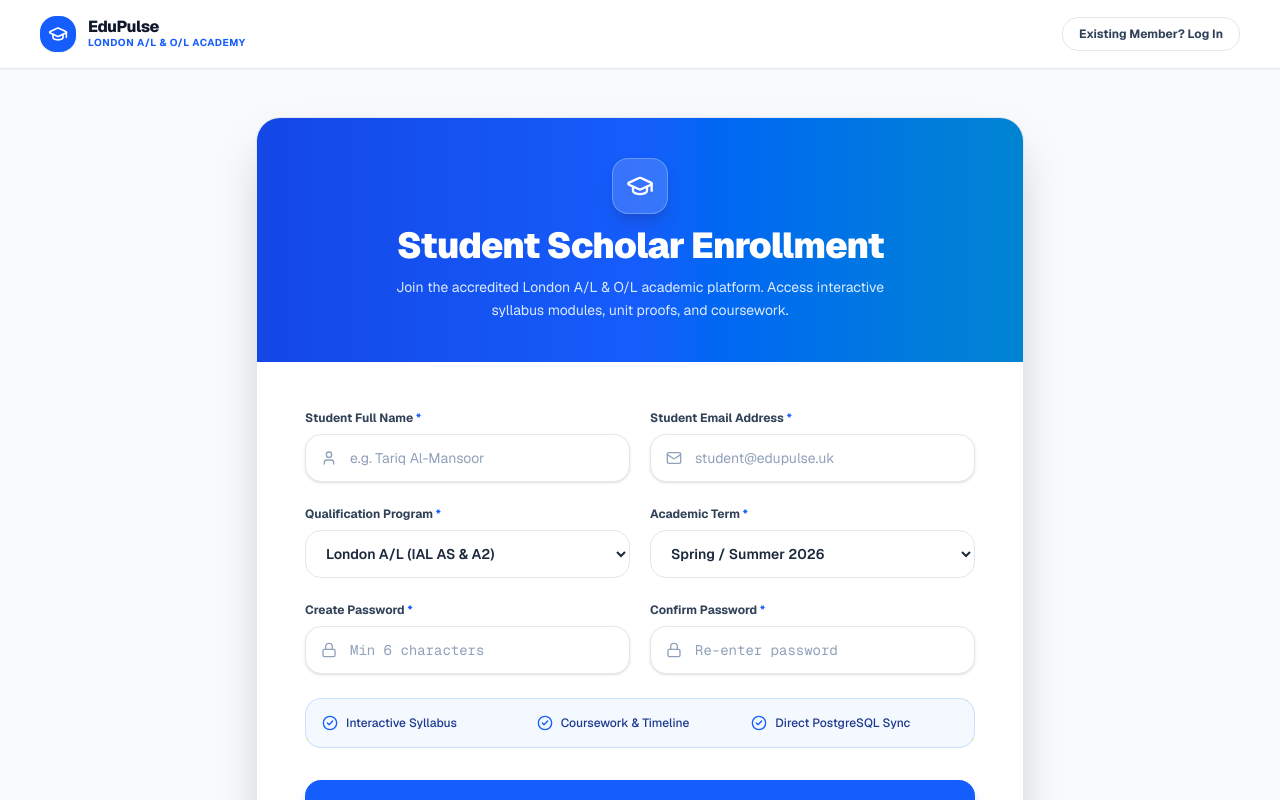
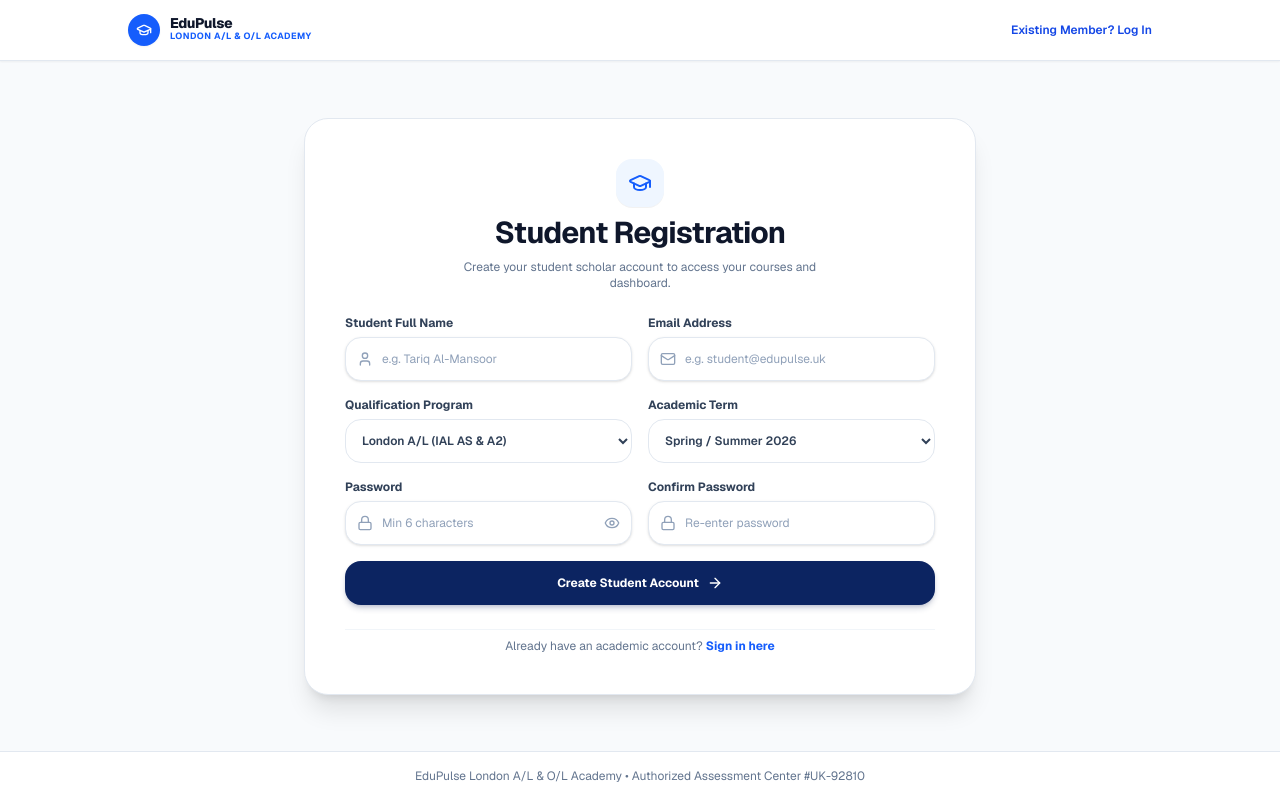
Before and after one commit to yashan223/lms, a Next.js app: page /register in a window 1280 px wide. Shown: the top 800 px of the page. Built offline with nearby package versions, Linux system fonts and the light colour scheme.

Commit message:
style: match registration form theme exactly with login form design and wider card

```diff
--- a/app/register/page.tsx
+++ b/app/register/page.tsx
@@ -6,19 +6,15 @@ import { useRouter } from "next/navigation";
 import { ConfirmationModal } from "@/components/ui/ConfirmationModal";
 import { Button } from "@/components/ui/button";
 import { Input } from "@/components/ui/input";
-import { Badge } from "@/components/ui/badge";
 import {
   GraduationCap,
   Lock,
   Mail,
   User,
   ArrowRight,
-  ShieldCheck,
-  BookOpen,
-  Calendar,
   AlertCircle,
-  Sparkles,
-  CheckCircle2,
+  Eye,
+  EyeOff,
 } from "lucide-react";
 
 export default function RegisterPage() {
@@ -30,6 +26,7 @@ export default function RegisterPage() {
   const [confirmPassword, setConfirmPassword] = useState("");
   const [qualification, setQualification] = useState("London A/L (IAL)");
   const [academicTerm, setAcademicTerm] = useState("Spring / Summer 2026");
+  const [showPassword, setShowPassword] = useState(false);
 
   const [loading, setLoading] = useState(false);
   const [errorMsg, setErrorMsg] = useState<string | null>(null);
@@ -89,18 +86,18 @@ export default function RegisterPage() {
 
   return (
     <div className="min-h-screen bg-[#f8fafc] text-slate-800 font-sans flex flex-col justify-between selection:bg-blue-600 selection:text-white">
-      {/* Top Academic Header */}
-      <header className="bg-white border-b border-slate-200 py-4 px-4 sm:px-10 shadow-xs">
-        <div className="max-w-7xl mx-auto flex items-center justify-between">
-          <Link href="/" className="flex items-center gap-3 group">
-            <div className="w-9 h-9 rounded-xl bg-blue-600 text-white flex items-center justify-center font-black text-base shadow-xs group-hover:scale-105 transition-transform">
-              <GraduationCap className="w-5 h-5 text-white" />
+      {/* Top Header */}
+      <header className="bg-white border-b border-slate-200 py-3.5 px-4 sm:px-8 shadow-xs">
+        <div className="max-w-5xl mx-auto flex items-center justify-between">
+          <Link href="/" className="flex items-center gap-2.5 group">
+            <div className="w-8 h-8 rounded-xl bg-blue-600 text-white flex items-center justify-center font-black text-sm shadow-xs group-hover:scale-105 transition-transform">
+              <GraduationCap className="w-4 h-4 text-white" />
             </div>
             <div className="flex flex-col">
-              <span className="font-extrabold text-base tracking-tight leading-none text-slate-900">
+              <span className="font-extrabold text-sm tracking-tight leading-none text-slate-900">
                 EduPulse
               </span>
-              <span className="text-[10px] font-bold tracking-wider text-blue-600 uppercase">
+              <span className="text-[9px] font-bold tracking-wider text-blue-600 uppercase">
                 London A/L & O/L Academy
               </span>
             </div>
@@ -108,102 +105,101 @@ export default function RegisterPage() {
 
           <Link
             href="/login"
-            className="px-4 py-2 rounded-xl border border-slate-200 hover:border-blue-300 hover:bg-blue-50 text-slate-700 hover:text-blue-700 text-xs font-bold transition-all"
+            className="text-xs font-semibold text-blue-700 hover:text-blue-800 transition-colors"
           >
             Existing Member? Log In
           </Link>
         </div>
       </header>
 
-      {/* Main Registration Form - BIGGER & WIDER */}
-      <main className="flex-1 flex items-center justify-center p-4 sm:p-8 lg:p-12">
-        <div className="max-w-3xl w-full bg-white rounded-3xl border border-slate-200 shadow-2xl overflow-hidden animate-in fade-in zoom-in-95 duration-300">
-          {/* Header Banner */}
-          <div className="bg-gradient-to-r from-blue-700 via-blue-600 to-sky-600 text-white p-8 sm:p-10 text-center relative overflow-hidden">
-            <div className="space-y-2.5 relative z-10">
-              <div className="w-14 h-14 rounded-2xl bg-white/15 border border-white/25 text-white flex items-center justify-center mx-auto mb-3 shadow-lg shadow-blue-900/30">
-                <GraduationCap className="w-7 h-7" />
+      {/* Main Registration Workspace - Matches Login Form Theme with Wider Layout */}
+      <main className="flex-1 flex items-center justify-center p-4 sm:p-6 lg:p-8">
+        <div className="max-w-2xl w-full bg-white rounded-3xl border border-slate-200 shadow-xl overflow-hidden animate-in fade-in zoom-in-95 duration-300">
+          <div className="p-6 sm:p-10 space-y-6">
+            {/* Title & Subtitle */}
+            <div className="text-center space-y-2">
+              <div className="w-12 h-12 rounded-2xl bg-blue-50 text-blue-600 flex items-center justify-center mx-auto mb-2 shadow-2xs">
+                <GraduationCap className="w-6 h-6" />
               </div>
-              <h1 className="text-2xl sm:text-3xl lg:text-4xl font-black tracking-tight text-white">
-                Student Scholar Enrollment
+              <h1 className="text-2xl sm:text-3xl font-bold tracking-tight text-slate-900">
+                Student Registration
               </h1>
-              <p className="text-sm text-blue-100 max-w-lg mx-auto leading-relaxed">
-                Join the accredited London A/L & O/L academic platform. Access interactive syllabus modules, unit proofs, and coursework.
+              <p className="text-xs text-slate-500 max-w-sm mx-auto">
+                Create your student scholar account to access your courses and dashboard.
               </p>
             </div>
-          </div>
 
-          {/* Form Body */}
-          <div className="p-8 sm:p-10 md:p-12 space-y-6">
+            {/* Error Alert */}
             {errorMsg && (
-              <div className="p-4 rounded-2xl bg-red-50 border border-red-200 text-red-700 text-sm flex items-center gap-3">
-                <AlertCircle className="w-5 h-5 shrink-0 text-red-500" />
+              <div className="p-3.5 rounded-xl bg-red-50 border border-red-200 text-red-700 text-xs flex items-center gap-2 animate-in fade-in">
+                <AlertCircle className="w-4 h-4 shrink-0" />
                 <span>{errorMsg}</span>
               </div>
             )}
 
-            <form onSubmit={handlePreSubmit} className="space-y-6">
-              <div className="grid grid-cols-1 md:grid-cols-2 gap-5">
+            {/* Form */}
+            <form onSubmit={handlePreSubmit} className="space-y-4">
+              <div className="grid grid-cols-1 sm:grid-cols-2 gap-4">
                 {/* Full Name */}
-                <div className="space-y-2">
+                <div className="space-y-1.5">
                   <label className="text-xs font-bold text-slate-700 block">
-                    Student Full Name <span className="text-blue-600">*</span>
+                    Student Full Name
                   </label>
                   <div className="relative">
-                    <User className="w-4 h-4 text-slate-400 absolute left-4 top-1/2 -translate-y-1/2" />
+                    <User className="w-4 h-4 text-slate-400 absolute left-3 top-1/2 -translate-y-1/2" />
                     <Input
                       required
                       placeholder="e.g. Tariq Al-Mansoor"
                       value={name}
                       onChange={(e) => setName(e.target.value)}
-                      className="pl-11 h-12 text-sm border-slate-200 rounded-2xl focus-visible:ring-blue-500"
+                      className="pl-9 h-11 text-xs border-slate-200 rounded-xl focus-visible:ring-blue-600"
                     />
                   </div>
                 </div>
 
                 {/* Email */}
-                <div className="space-y-2">
+                <div className="space-y-1.5">
                   <label className="text-xs font-bold text-slate-700 block">
-                    Student Email Address <span className="text-blue-600">*</span>
+                    Email Address
                   </label>
                   <div className="relative">
-                    <Mail className="w-4 h-4 text-slate-400 absolute left-4 top-1/2 -translate-y-1/2" />
+                    <Mail className="w-4 h-4 text-slate-400 absolute left-3 top-1/2 -translate-y-1/2" />
                     <Input
                       type="email"
                       required
-                      placeholder="student@edupulse.uk"
+                      placeholder="e.g. student@edupulse.uk"
                       value={email}
                       onChange={(e) => setEmail(e.target.value)}
-                      className="pl-11 h-12 text-sm border-slate-200 rounded-2xl focus-visible:ring-blue-500"
+                      className="pl-9 h-11 text-xs border-slate-200 rounded-xl focus-visible:ring-blue-600"
                     />
                   </div>
                 </div>
               </div>
 
               {/* Qualification & Academic Term */}
-              <div className="grid grid-cols-1 md:grid-cols-2 gap-5">
-                <div className="space-y-2">
+              <div className="grid grid-cols-1 sm:grid-cols-2 gap-4">
+                <div className="space-y-1.5">
                   <label className="text-xs font-bold text-slate-700 block">
-                    Qualification Program <span className="text-blue-600">*</span>
+                    Qualification Program
                   </label>
                   <select
                     value={qualification}
                     onChange={(e) => setQualification(e.target.value)}
-                    className="w-full h-12 rounded-2xl border border-slate-200 px-4 bg-white text-sm font-semibold text-slate-800 focus:ring-blue-500 focus:border-blue-500"
+                    className="w-full h-11 rounded-xl border border-slate-200 px-3 bg-white text-xs text-slate-700 font-semibold focus:ring-blue-600"
                   >
                     <option value="London A/L (IAL)">London A/L (IAL AS & A2)</option>
                     <option value="London O/L (IGCSE)">London O/L (IGCSE Foundation)</option>
                   </select>
                 </div>
 
-                <div className="space-y-2">
+                <div className="space-y-1.5">
                   <label className="text-xs font-bold text-slate-700 block">
-                    Academic Term <span className="text-blue-600">*</span>
+                    Academic Term
                   </label>
                   <select
                     value={academicTerm}
                     onChange={(e) => setAcademicTerm(e.target.value)}
-                    className="w-full h-12 rounded-2xl border border-slate-200 px-4 bg-white text-sm font-semibold text-slate-800 focus:ring-blue-500 focus:border-blue-500"
+                    className="w-full h-11 rounded-xl border border-slate-200 px-3 bg-white text-xs text-slate-700 font-semibold focus:ring-blue-600"
                   >
                     <option value="Spring / Summer 2026">Spring / Summer 2026</option>
                     <option value="Autumn / Winter 2026">Autumn / Winter 2026</option>
@@ -213,81 +209,73 @@ export default function RegisterPage() {
               </div>
 
               {/* Password & Confirm Password */}
-              <div className="grid grid-cols-1 md:grid-cols-2 gap-5">
-                <div className="space-y-2">
+              <div className="grid grid-cols-1 sm:grid-cols-2 gap-4">
+                <div className="space-y-1.5">
                   <label className="text-xs font-bold text-slate-700 block">
-                    Create Password <span className="text-blue-600">*</span>
+                    Password
                   </label>
                   <div className="relative">
-                    <Lock className="w-4 h-4 text-slate-400 absolute left-4 top-1/2 -translate-y-1/2" />
+                    <Lock className="w-4 h-4 text-slate-400 absolute left-3 top-1/2 -translate-y-1/2" />
                     <Input
-                      type="password"
+                      type={showPassword ? "text" : "password"}
                       required
                       placeholder="Min 6 characters"
                       value={password}
                       onChange={(e) => setPassword(e.target.value)}
-                      className="pl-11 h-12 text-sm border-slate-200 rounded-2xl font-mono focus-visible:ring-blue-500"
+                      className="pl-9 pr-9 h-11 text-xs border-slate-200 rounded-xl focus-visible:ring-blue-600"
                     />
+                    <button
+                      type="button"
+                      onClick={() => setShowPassword(!showPassword)}
+                      className="absolute right-3 top-1/2 -translate-y-1/2 text-slate-400 hover:text-slate-600"
+                    >
+                      {showPassword ? <EyeOff className="w-4 h-4" /> : <Eye className="w-4 h-4" />}
+                    </button>
                   </div>
                 </div>
 
-                <div className="space-y-2">
+                <div className="space-y-1.5">
                   <label className="text-xs font-bold text-slate-700 block">
-                    Confirm Password <span className="text-blue-600">*</span>
+                    Confirm Password
                   </label>
                   <div className="relative">
-                    <Lock className="w-4 h-4 text-slate-400 absolute left-4 top-1/2 -translate-y-1/2" />
+                    <Lock className="w-4 h-4 text-slate-400 absolute left-3 top-1/2 -translate-y-1/2" />
                     <Input
-                      type="password"
+                      type={showPassword ? "text" : "password"}
                       required
                       placeholder="Re-enter password"
                       value={confirmPassword}
                       onChange={(e) => setConfirmPassword(e.target.value)}
-                      className="pl-11 h-12 text-sm border-slate-200 rounded-2xl font-mono focus-visible:ring-blue-500"
+                      className="pl-9 pr-9 h-11 text-xs border-slate-200 rounded-xl focus-visible:ring-blue-600"
                     />
                   </div>
                 </div>
               </div>
 
-              {/* Academic Highlights Strip */}
-              <div className="p-4 rounded-2xl bg-blue-50/70 border border-blue-200/80 text-xs text-blue-900 grid grid-cols-1 sm:grid-cols-3 gap-2 font-medium">
-                <div className="flex items-center gap-2">
-                  <CheckCircle2 className="w-4 h-4 text-blue-600 shrink-0" />
-                  <span>Interactive Syllabus</span>
-                </div>
-                <div className="flex items-center gap-2">
-                  <CheckCircle2 className="w-4 h-4 text-blue-600 shrink-0" />
-                  <span>Coursework & Timeline</span>
-                </div>
-                <div className="flex items-center gap-2">
-                  <CheckCircle2 className="w-4 h-4 text-blue-600 shrink-0" />
-                  <span>Direct PostgreSQL Sync</span>
-                </div>
-              </div>
-
-              {/* Submit CTA */}
-              <div className="pt-2">
+              {/* Submit Button - Identical to Login Theme */}
               <Button
                 type="submit"
                 disabled={loading}
-                  className="w-full h-13 rounded-2xl bg-blue-600 hover:bg-blue-700 text-white font-extrabold text-sm shadow-lg shadow-blue-600/25 gap-2.5 cursor-pointer transition-all"
+                className="w-full h-11 rounded-xl bg-[#0c2461] hover:bg-[#12366b] text-white font-bold text-xs shadow-md shadow-blue-950/20 flex items-center justify-center gap-2 transition-all cursor-pointer mt-2"
               >
                 {loading ? (
-                    <span>Registering Account...</span>
+                  <>
+                    <div className="w-4 h-4 border-2 border-white/30 border-t-white rounded-full animate-spin" />
+                    <span>Registering...</span>
+                  </>
                 ) : (
                   <>
-                      <span>Complete Student Registration</span>
+                    <span>Create Student Account</span>
                     <ArrowRight className="w-4 h-4" />
                   </>
                 )}
               </Button>
-              </div>
             </form>
 
-            <div className="text-center pt-4 border-t border-slate-100 text-xs text-slate-500">
+            <div className="text-center pt-2 border-t border-slate-100 text-xs text-slate-500">
               Already have an academic account?{" "}
-              <Link href="/login" className="font-bold text-blue-600 hover:underline">
-                Sign in to your portal
+              <Link href="/login" className="font-bold text-blue-600 hover:text-blue-800">
+                Sign in here
               </Link>
             </div>
           </div>
@@ -295,8 +283,8 @@ export default function RegisterPage() {
       </main>
 
       {/* Footer */}
-      <footer className="py-5 text-center text-xs text-slate-500 border-t border-slate-200/70">
-        EduPulse London A/L & O/L Academy • Authorized Academic Center #UK-92810
+      <footer className="bg-white border-t border-slate-200 py-4 px-4 text-center text-xs text-slate-500">
+        EduPulse London A/L & O/L Academy • Authorized Assessment Center #UK-92810
       </footer>
 
       {/* CONFIRMATION MODAL BEFORE REGISTRATION */}
@@ -306,7 +294,7 @@ export default function RegisterPage() {
         onConfirm={handleConfirmedRegister}
         title="Confirm Student Registration"
         description={`You are registering as a ${qualification} student scholar for the ${academicTerm} term. Your account will be created and saved directly to the database.`}
-        confirmText="Confirm & Enter Student LMS"
+        confirmText="Confirm & Enter LMS"
         cancelText="Review Details"
         variant="success"
         requireConsentText="I confirm that all student details are accurate and agree to the academic honor code."
```
Lines whose indentation alone changed are shown as unchanged.
